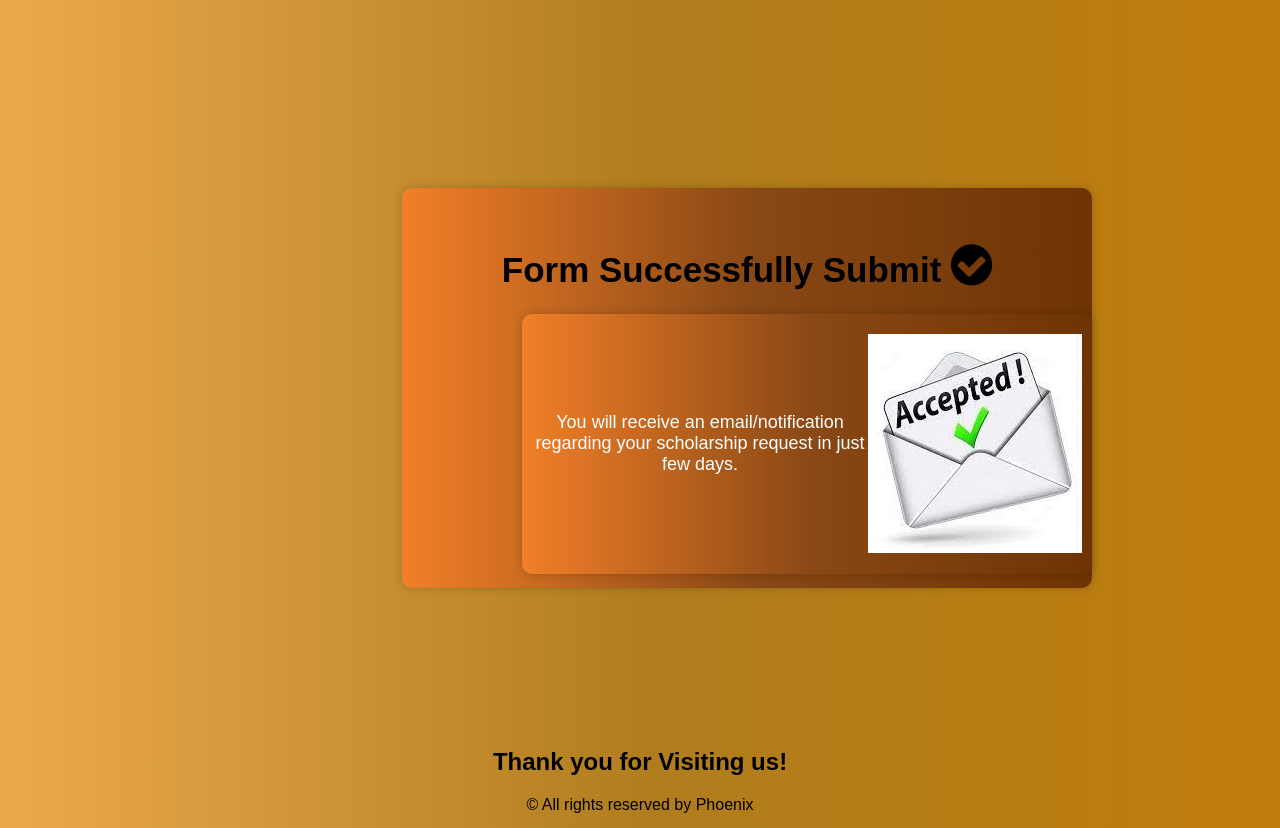
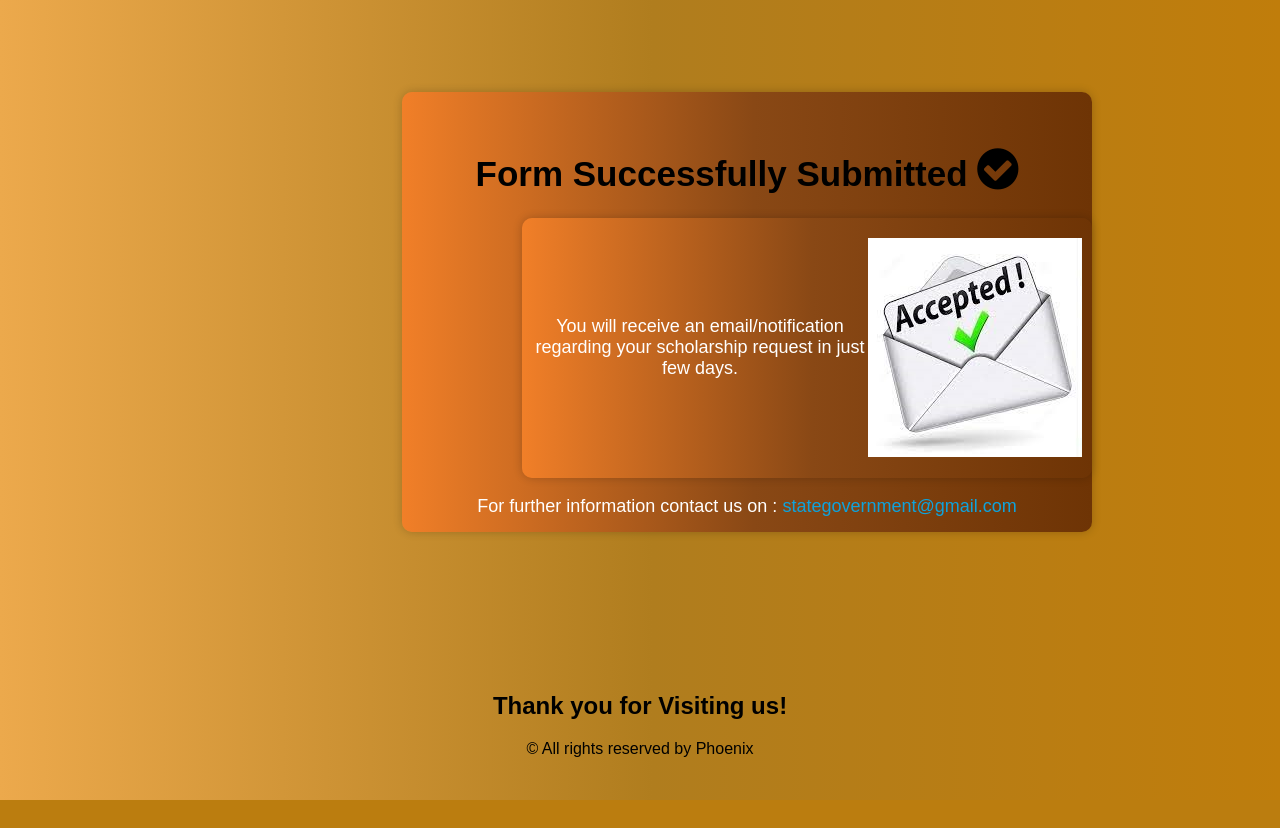
Before and after one commit to Puru-G/SIH, a Flask app: page /submit in a window 1280 px wide. Shown: the top 828 px of the page. After the commit the page ends 800 px from the top, so only its background shows below. Run offline with Flask 3, Linux system fonts and the light colour scheme.

Commit message:
some changes

```diff
--- a/website/static/navbar.css
+++ b/website/static/navbar.css
@@ -29,7 +29,7 @@ nav ul{
 nav ul li{
     list-style: none;
     margin: 0 10px;
-    font-size: 1.05rem;
+    font-size: 1.25rem;
 }
 nav ul li a{
     text-decoration: none;
--- a/website/templates/searchinstitute.html
+++ b/website/templates/searchinstitute.html
@@ -84,8 +84,8 @@
         <div class="content">
             <div class="input-box">
                 <label for="fname">
-                    First Name(Min 3 Letters)</label>
-                <input type="text" placeholder=" First Name" name="fname" required>
+                    Full Name</label>
+                <input type="text" placeholder=" Full Name" name="fname" required>
             </div>
             <div class="input-box">
                 <label for="caste">Category</label>
@@ -240,7 +240,7 @@
     </div>
 
     <br>
-    <p id="no_code" style=" width: 25%; height: 20%; color: white;">Don't have an Code ? : <a id="request" href="/contact">Request An Application</a></p>
+    <p id="no_code" style=" width: 25%; height: 25%; color: white; background-color: rgb(81, 78, 78); padding: 5px;">Don't have an Code ? : <a id="request" href="/contact" style="color: rgb(18, 156, 211);">Request An Application</a></p>
 
 
     <div id="button">
--- a/website/templates/submit.html
+++ b/website/templates/submit.html
@@ -32,10 +32,10 @@
                 #894815 51%,
                 #6e3405 100%
             );
-            height:50vh;
+            height:55vh;
 
             max-width: 800px;
-            margin:20vh;
+            margin:8vh 20vh 20vh 20vh;
             justify-content: center;
             align-items: center;
             margin-left:45vh;
@@ -94,7 +94,7 @@
 
     <div class="container">
         <div class="tick">
-        <h1>Form Successfully Submit <i class="fa fa-check-circle" style="font-size:48px; color:solid yellow" ></i></h1>
+        <h1>Form Successfully Submitted <i class="fa fa-check-circle" style="font-size:48px; color:solid yellow" ></i></h1>
 
         </div>
         <div class="container2">
@@ -102,7 +102,9 @@
             <img src="{{url_for('static',filename='Inbox.jpg')}}" alt="">
 
         </div>
-
+        <div>
+            <p>For further information contact us on : <span style="color: rgb(14, 163, 221);">stategovernment@gmail.com</span></p>
+        </div>
     </div>
 
     </section>
--- a/website/templates/under_process.html
+++ b/website/templates/under_process.html
@@ -35,7 +35,7 @@
             height:50vh;
 
             max-width: 800px;
-            margin:20vh;
+            margin:8vh 20vh 20vh 20vh;
             justify-content: center;
             align-items: center;
             margin-left:45vh;
```
Also changed, not shown: instance/database.db (added).
